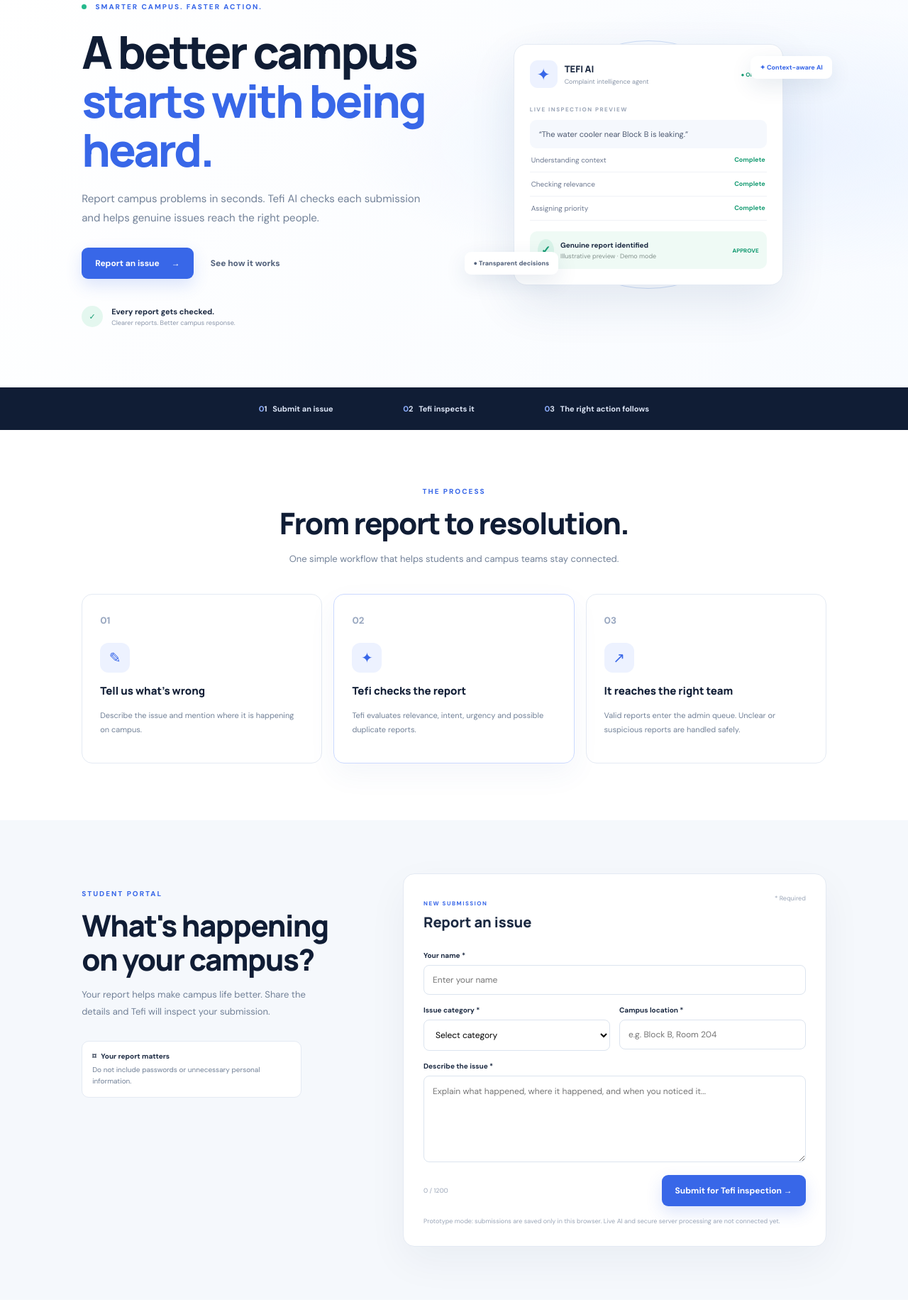
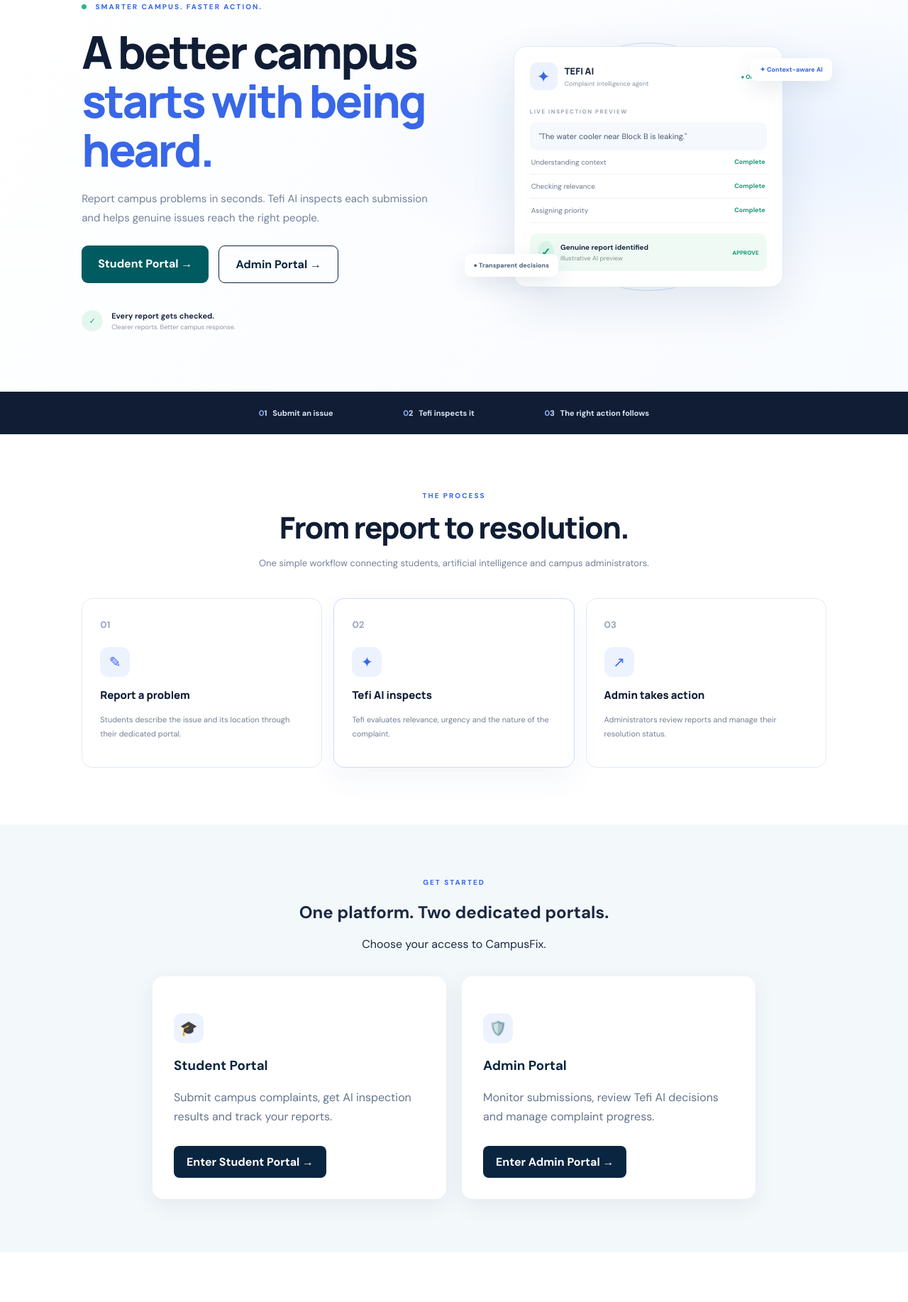
Before and after one commit to gauthamcristiano/CampusFix, a website: page index.html in a window 1280 px wide. Shown: the part 160-1995 px from the top of the page at 71% size. Drawn offline with Linux system fonts and the light colour scheme.

Commit message:
Refactor index.html for improved structure and styling

```diff
--- a/index.html
+++ b/index.html
@@ -1,73 +1,304 @@
-<!doctype html>
+<!DOCTYPE html>
 <html lang="en">
 <head>
-<meta charset="utf-8"><meta name="viewport" content="width=device-width,initial-scale=1">
-<meta name="theme-color" content="#101d35">
+<meta charset="UTF-8">
+<meta name="viewport" content="width=device-width, initial-scale=1.0">
+<meta name="theme-color" content="#0a2540">
 <title>CampusFix | Powered by Tefi AI</title>
+
 <link rel="preconnect" href="https://fonts.googleapis.com">
 <link href="https://fonts.googleapis.com/css2?family=DM+Sans:wght@400;500;600;700;800&family=Manrope:wght@500;600;700;800&display=swap" rel="stylesheet">
 <link rel="stylesheet" href="styles.css">
+
+<style>
+.portal-buttons {
+  display:flex;
+  gap:14px;
+  flex-wrap:wrap;
+  margin-top:25px;
+}
+.portal-buttons a {
+  text-decoration:none;
+  padding:15px 23px;
+  border-radius:9px;
+  font-weight:700;
+}
+.student-btn {
+  background:#005b60;
+  color:white;
+}
+.admin-btn {
+  border:1px solid #0a2540;
+  color:#0a2540;
+}
+.portal-section {
+  padding:75px 8%;
+  text-align:center;
+  background:#f3f8fb;
+}
+.portal-cards {
+  display:grid;
+  grid-template-columns:repeat(auto-fit,minmax(240px,1fr));
+  gap:22px;
+  max-width:850px;
+  margin:35px auto 0;
+}
+.portal-card {
+  background:white;
+  padding:30px;
+  border-radius:15px;
+  text-align:left;
+  box-shadow:0 8px 30px rgba(10,37,64,.07);
+}
+.portal-card h3 { color:#0a2540; }
+.portal-card p { color:#64748b; line-height:1.7; }
+.portal-card a {
+  display:inline-block;
+  margin-top:12px;
+  padding:12px 18px;
+  border-radius:8px;
+  background:#0a2540;
+  color:white;
+  text-decoration:none;
+  font-weight:700;
+}
+</style>
 </head>
+
 <body>
+
 <header class="nav">
-  <a class="brand" href="#"><span class="logo">C</span><span><b>Campus<span>Fix</span></b><small>POWERED BY TEFI AI</small></span></a>
-  <nav id="navlinks"><a href="#how">How it works</a><a href="#report">Report an issue</a><button id="adminOpen" class="outline">Admin view ↗</button></nav>
+  <a class="brand" href="#">
+    <span class="logo">C</span>
+    <span>
+      <b>Campus<span>Fix</span></b>
+      <small>POWERED BY TEFI AI</small>
+    </span>
+  </a>
+
+  <nav id="navlinks">
+    <a href="#how">How it works</a>
+    <a href="#portals">Portals</a>
+    <a href="student-login.html">Student Login</a>
+    <a href="admin-login.html">Admin Login</a>
+  </nav>
+
   <button class="hamb" id="hamb" aria-label="Open menu">☰</button>
 </header>
+
 <main>
+
 <section class="hero">
   <div>
-    <div class="eyebrow"><i></i> SMARTER CAMPUS. FASTER ACTION.</div>
-    <h1>A better campus<br><em>starts with being heard.</em></h1>
-    <p class="lead">Report campus problems in seconds. Tefi AI checks each submission and helps genuine issues reach the right people.</p>
-    <div class="actions"><a class="primary" href="#report">Report an issue <b>→</b></a><a class="plain" href="#how">See how it works</a></div>
-    <div class="proof"><span class="proof-icon">✓</span><span><b>Every report gets checked.</b><small>Clearer reports. Better campus response.</small></span></div>
+    <div class="eyebrow">
+      <i></i> SMARTER CAMPUS. FASTER ACTION.
+    </div>
+
+    <h1>
+      A better campus<br>
+      <em>starts with being heard.</em>
+    </h1>
+
+    <p class="lead">
+      Report campus problems in seconds.
+      Tefi AI inspects each submission and helps
+      genuine issues reach the right people.
+    </p>
+
+    <div class="portal-buttons">
+      <a href="student-login.html" class="student-btn">
+        Student Portal →
+      </a>
+
+      <a href="admin-login.html" class="admin-btn">
+        Admin Portal →
+      </a>
+    </div>
+
+    <div class="proof">
+      <span class="proof-icon">✓</span>
+      <span>
+        <b>Every report gets checked.</b>
+        <small>Clearer reports. Better campus response.</small>
+      </span>
+    </div>
   </div>
+
   <div class="visual">
-    <div class="ring r1"></div><div class="ring r2"></div>
+    <div class="ring r1"></div>
+    <div class="ring r2"></div>
+
     <div class="agent-card">
-      <div class="agent-head"><span class="spark">✦</span><span><b>TEFI AI</b><small>Complaint intelligence agent</small></span><label>● ONLINE</label></div>
+      <div class="agent-head">
+        <span class="spark">✦</span>
+        <span>
+          <b>TEFI AI</b>
+          <small>Complaint intelligence agent</small>
+        </span>
+        <label>● ONLINE</label>
+      </div>
+
       <small class="caption">LIVE INSPECTION PREVIEW</small>
-      <blockquote>“The water cooler near Block B is leaking.”</blockquote>
-      <div class="check"><span>Understanding context</span><b>Complete</b></div>
-      <div class="check"><span>Checking relevance</span><b>Complete</b></div>
-      <div class="check"><span>Assigning priority</span><b>Complete</b></div>
-      <div class="result"><strong>✓</strong><span><b>Genuine report identified</b><small>Illustrative preview · Demo mode</small></span><label>APPROVE</label></div>
+
+      <blockquote>
+        "The water cooler near Block B is leaking."
+      </blockquote>
+
+      <div class="check">
+        <span>Understanding context</span>
+        <b>Complete</b>
+      </div>
+
+      <div class="check">
+        <span>Checking relevance</span>
+        <b>Complete</b>
+      </div>
+
+      <div class="check">
+        <span>Assigning priority</span>
+        <b>Complete</b>
+      </div>
+
+      <div class="result">
+        <strong>✓</strong>
+        <span>
+          <b>Genuine report identified</b>
+          <small>Illustrative AI preview</small>
+        </span>
+        <label>APPROVE</label>
+      </div>
     </div>
-    <div class="float f1">✦ Context-aware AI</div><div class="float f2">● Transparent decisions</div>
+
+    <div class="float f1">✦ Context-aware AI</div>
+    <div class="float f2">● Transparent decisions</div>
   </div>
 </section>
-<section class="ribbon"><span>01 &nbsp; Submit an issue</span><span>02 &nbsp; Tefi inspects it</span><span>03 &nbsp; The right action follows</span></section>
+
+<section class="ribbon">
+  <span>01 &nbsp; Submit an issue</span>
+  <span>02 &nbsp; Tefi inspects it</span>
+  <span>03 &nbsp; The right action follows</span>
+</section>
+
 <section class="section" id="how">
-  <div class="center"><div class="eyebrow">THE PROCESS</div><h2>From report to resolution.</h2><p>One simple workflow that helps students and campus teams stay connected.</p></div>
+  <div class="center">
+    <div class="eyebrow">THE PROCESS</div>
+    <h2>From report to resolution.</h2>
+    <p>
+      One simple workflow connecting students,
+      artificial intelligence and campus administrators.
+    </p>
+  </div>
+
   <div class="steps">
-    <article><small>01</small><div class="stepicon">✎</div><h3>Tell us what's wrong</h3><p>Describe the issue and mention where it is happening on campus.</p></article>
-    <article class="highlight"><small>02</small><div class="stepicon">✦</div><h3>Tefi checks the report</h3><p>Tefi evaluates relevance, intent, urgency and possible duplicate reports.</p></article>
-    <article><small>03</small><div class="stepicon">↗</div><h3>It reaches the right team</h3><p>Valid reports enter the admin queue. Unclear or suspicious reports are handled safely.</p></article>
+    <article>
+      <small>01</small>
+      <div class="stepicon">✎</div>
+      <h3>Report a problem</h3>
+      <p>
+        Students describe the issue and its location
+        through their dedicated portal.
+      </p>
+    </article>
+
+    <article class="highlight">
+      <small>02</small>
+      <div class="stepicon">✦</div>
+      <h3>Tefi AI inspects</h3>
+      <p>
+        Tefi evaluates relevance, urgency and
+        the nature of the complaint.
+      </p>
+    </article>
+
+    <article>
+      <small>03</small>
+      <div class="stepicon">↗</div>
+      <h3>Admin takes action</h3>
+      <p>
+        Administrators review reports and
+        manage their resolution status.
+      </p>
+    </article>
   </div>
 </section>
-<section class="report-area" id="report">
-  <div class="intro"><div class="eyebrow">STUDENT PORTAL</div><h2>What's happening<br>on your campus?</h2><p>Your report helps make campus life better. Share the details and Tefi will inspect your submission.</p><div class="privacy"><b>⌑ &nbsp; Your report matters</b><small>Do not include passwords or unnecessary personal information.</small></div></div>
-  <form id="reportForm" class="form">
-    <div class="formtitle"><span><small>NEW SUBMISSION</small><h3>Report an issue</h3></span><small>* Required</small></div>
-    <label for="student">Your name *</label><input id="student" required maxlength="70" placeholder="Enter your name">
-    <div class="row"><div><label for="category">Issue category *</label><select id="category" required><option value="">Select category</option><option>Infrastructure</option><option>Electrical</option><option>Water and plumbing</option><option>Cleanliness</option><option>Wi-Fi and technology</option><option>Safety</option><option>Other</option></select></div><div><label for="location">Campus location *</label><input id="location" required maxlength="100" placeholder="e.g. Block B, Room 204"></div></div>
-    <label for="message">Describe the issue *</label><textarea id="message" required minlength="12" maxlength="1200" rows="5" placeholder="Explain what happened, where it happened, and when you noticed it..."></textarea>
-    <div class="formfoot"><small id="count">0 / 1200</small><button class="primary" type="submit">Submit for Tefi inspection →</button></div>
-    <p class="disclaimer">Prototype mode: submissions are saved only in this browser. Live AI and secure server processing are not connected yet.</p>
-  </form>
+
+<section class="portal-section" id="portals">
+  <div class="eyebrow">GET STARTED</div>
+  <h2>One platform. Two dedicated portals.</h2>
+  <p>Choose your access to CampusFix.</p>
+
+  <div class="portal-cards">
+    <div class="portal-card">
+      <div class="stepicon">🎓</div>
+      <h3>Student Portal</h3>
+      <p>
+        Submit campus complaints, get AI inspection
+        results and track your reports.
+      </p>
+      <a href="student-login.html">Enter Student Portal →</a>
+    </div>
+
+    <div class="portal-card">
+      <div class="stepicon">🛡️</div>
+      <h3>Admin Portal</h3>
+      <p>
+        Monitor submissions, review Tefi AI decisions
+        and manage complaint progress.
+      </p>
+      <a href="admin-login.html">Enter Admin Portal →</a>
+    </div>
+  </div>
 </section>
+
 <section class="tefi-section">
-  <div class="tefi-symbol">✦</div><div><div class="eyebrow">MEET YOUR AI AGENT</div><h2>Not just a chatbot.<br><em>An agent that takes action.</em></h2><p>Tefi inspects each report, makes a structured decision and routes it through a controlled workflow. Potential emergencies are escalated, not silently rejected.</p></div>
-  <div class="decisions"><p>✓ &nbsp; <b>Approve</b><small> Relevant reports move to the admin queue.</small></p><p>? &nbsp; <b>Clarify</b><small> Ask students for missing details.</small></p><p>⌁ &nbsp; <b>Quarantine</b><small> Keep obvious spam out of the main queue.</small></p><p>! &nbsp; <b>Escalate</b><small> Flag potential safety risks urgently.</small></p></div>
+  <div class="tefi-symbol">✦</div>
+
+  <div>
+    <div class="eyebrow">MEET YOUR AI AGENT</div>
+
+    <h2>
+      Not just a chatbot.<br>
+      <em>An agent that takes action.</em>
+    </h2>
+
+    <p>
+      Tefi AI inspects student reports, generates
+      structured decisions and helps route genuine
+      campus problems through a controlled workflow.
+      Potential emergencies can be escalated for
+      urgent attention.
+    </p>
+  </div>
+
+  <div class="decisions">
+    <p>✓ &nbsp; <b>Approve</b><small> Genuine reports can move forward.</small></p>
+    <p>? &nbsp; <b>Clarify</b><small> Identify reports needing more information.</small></p>
+    <p>⌁ &nbsp; <b>Quarantine</b><small> Flag suspicious or irrelevant submissions.</small></p>
+    <p>! &nbsp; <b>Escalate</b><small> Highlight potential safety risks.</small></p>
+  </div>
 </section>
-<section class="admin" id="admin" hidden>
-  <div class="admin-head"><div><div class="eyebrow">CAMPUS OPERATIONS</div><h2>Admin overview</h2><p>Local prototype dashboard · Not secured for real users</p></div><button id="adminClose" class="outline">Back to website</button></div>
-  <div class="metrics"><article><small>Total submissions</small><b id="total">0</b></article><article><small>Approved queue</small><b id="approved">0</b></article><article><small>Needs review</small><b id="review">0</b></article><article><small>Urgent alerts</small><b id="urgent">0</b></article></div>
-  <div class="queue"><h3>Complaint queue <small>DEMO DATA</small></h3><div id="list" class="list">No submissions yet. Try the student report form.</div></div>
-</section>
+
 </main>
-<footer><a class="brand" href="#"><span class="logo">C</span><span><b>Campus<span>Fix</span></b><small>POWERED BY TEFI AI</small></span></a><span>Built to make everyday campus life better.</span><span>© 2026 CampusFix · Hackathon prototype</span></footer>
-<div id="toast" role="status" class="toast"></div>
-<script src="app.js"></script>
-</body></html>
+
+<footer>
+  <a class="brand" href="#">
+    <span class="logo">C</span>
+    <span>
+      <b>Campus<span>Fix</span></b>
+      <small>POWERED BY TEFI AI</small>
+    </span>
+  </a>
+
+  <span>Built to make everyday campus life better.</span>
+  <span>© 2026 CampusFix · Hackathon Prototype</span>
+</footer>
+
+<script>
+document.getElementById("hamb").addEventListener("click", () => {
+  document.getElementById("navlinks").classList.toggle("open");
+});
+</script>
+
+</body>
+</html>
```
